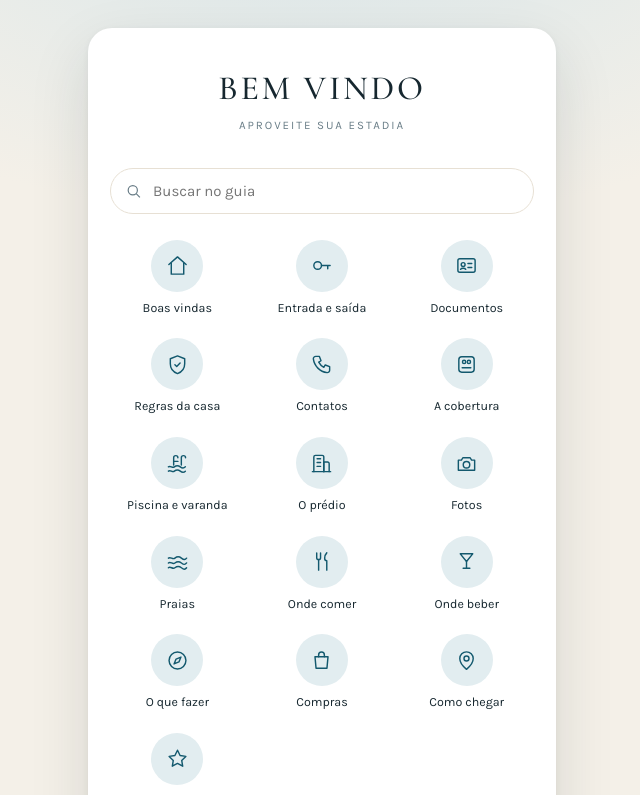
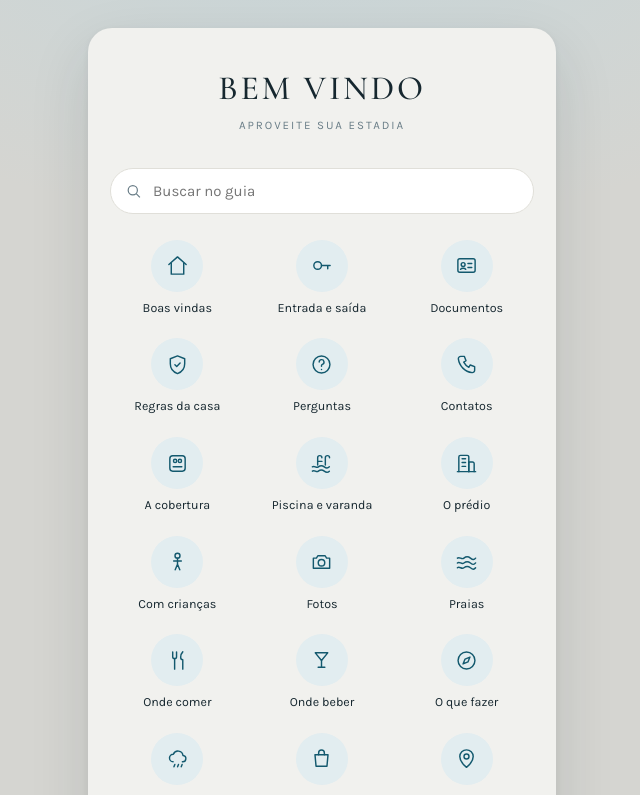
Before and after one commit to villadaserra/villadaserra.github.io, a plain HTML site: page index.html in a window 1280 px wide. Both pictures are taken after a click on the link "ABRIR O GUIA". Shown: the top 795 px of the page, without its empty margins (318-958 px from the left). Drawn offline with nearby package versions, Linux system fonts and the light colour scheme.

Commit message:
Nova capa, fundo cinza, logo no link e tres secoes
- Capa com a foto diurna da piscina e vista da Enseada
- Paleta de fundo cinza, com os cartoes internos em branco
- Favicon e icone de tela inicial com o logo Villa da Serra
- Secoes novas: Perguntas frequentes, Com criancas e Dia de chuva
- Foto nova tambem entra na galeria, as 22 anteriores permanecem

Co-Authored-By: Claude Opus 5 <noreply@anthropic.com>
Claude-Session: https://claude.ai/code/session_01GMdXG9BqtYwftCWHGo2P6Y

```diff
--- a/index.html
+++ b/index.html
@@ -4,19 +4,27 @@
 <meta charset="utf-8">
 <meta name="viewport" content="width=device-width, initial-scale=1">
 <title>Guia do Hóspede Golden Sea</title>
+<link rel="icon" type="image/png" href="logo.png">
+<link rel="apple-touch-icon" href="logo.png">
+<meta name="description" content="Guia do hóspede da Cobertura Golden Sea, na Enseada, Guarujá. Villa da Serra.">
+<meta property="og:title" content="Guia do Hóspede · Cobertura Golden Sea">
+<meta property="og:description" content="Tudo sobre a sua estadia: entrada, wifi, piscina, praias e dicas da Enseada.">
+<meta property="og:image" content="capa.jpg">
+<meta property="og:type" content="website">
 <link rel="preconnect" href="https://fonts.googleapis.com">
 <link rel="preconnect" href="https://fonts.gstatic.com" crossorigin>
 <link href="https://fonts.googleapis.com/css2?family=Cormorant+Garamond:ital,wght@0,400;0,500;0,600;1,400&family=Karla:wght@400;500;600;700&display=swap" rel="stylesheet">
 <style>
 /* Coluna única no formato de celular, mar e areia do Guarujá, serifa só nos títulos */
 :root{
-  --areia:#F4F0E8;
-  --papel:#FFFFFF;
+  --areia:#D5D5D1;
+  --papel:#F1F1EE;
+  --branco:#FFFFFF;
   --tinta:#16272F;
   --suave:#687C86;
   --mar:#13596E;
   --mar-claro:#E2EDF0;
-  --linha:#E7E0D4;
+  --linha:#E0DFD9;
   --preencher-fundo:#FBEEDA;
   --preencher-tinta:#8F5A12;
   --alerta-fundo:#FAE8E8;
@@ -39,7 +47,7 @@ body{
 @media (min-width:720px){
   body{
     background:
-      radial-gradient(900px 500px at 50% -10%, #D8E6EA 0%, rgba(216,230,234,0) 70%),
+      radial-gradient(900px 520px at 50% -10%, #C6D6DA 0%, rgba(198,214,218,0) 70%),
       var(--areia);
     padding:28px 16px;
   }
@@ -144,7 +152,7 @@ body{
   padding:13px 16px 13px 42px;
   border:1px solid var(--linha);
   border-radius:999px;
-  background:var(--papel);
+  background:var(--branco);
 }
 .busca input:focus{outline:2px solid var(--mar);outline-offset:1px;border-color:transparent}
 .grade{
@@ -178,6 +186,7 @@ body{
 
 .cartao-nota{
   margin-top:28px;
+  background:var(--branco);
   border:1px solid var(--linha);
   border-radius:var(--raio);
   padding:16px;
@@ -202,7 +211,7 @@ body{
 }
 .emerg .linha-tels{display:flex;gap:7px;flex-wrap:wrap}
 .emerg a{
-  background:var(--papel);
+  background:var(--branco);
   border-radius:999px;
   padding:6px 12px;
   text-decoration:none;
@@ -215,7 +224,7 @@ body{
 /* ---------- barra das seções ---------- */
 .barra{
   position:sticky;top:0;z-index:5;
-  background:rgba(255,255,255,.94);
+  background:rgba(241,241,238,.93);
   backdrop-filter:blur(8px);
   margin:0 -22px;
   padding:13px 22px;
@@ -288,20 +297,20 @@ body{
 }
 
 /* dados: wifi, senha da porta */
-.dados{border:1px solid var(--linha);border-radius:var(--raio);padding:4px 16px;margin-bottom:15px}
+.dados{background:var(--branco);border:1px solid var(--linha);border-radius:var(--raio);padding:4px 16px;margin-bottom:15px}
 .dados .par{display:flex;justify-content:space-between;align-items:center;gap:12px;padding:12px 0}
 .dados .par + .par{border-top:1px solid var(--linha)}
 .dados .k{font-size:11px;letter-spacing:.14em;text-transform:uppercase;color:var(--suave);flex:0 0 auto}
 .dados .v{font-weight:600;font-size:16px;word-break:break-all;text-align:right;display:flex;align-items:center;gap:9px;justify-content:flex-end;flex-wrap:wrap}
 .copiar{
-  border:1px solid var(--linha);background:var(--papel);color:var(--mar);
+  border:1px solid var(--linha);background:var(--branco);color:var(--mar);
   border-radius:999px;padding:4px 11px;font-family:var(--texto);
   font-size:10.5px;font-weight:700;letter-spacing:.1em;text-transform:uppercase;cursor:pointer;
 }
 .copiar:hover{background:var(--mar-claro)}
 
 /* lugares */
-.lugar{border:1px solid var(--linha);border-radius:var(--raio);padding:15px 16px;margin-bottom:11px}
+.lugar{background:var(--branco);border:1px solid var(--linha);border-radius:var(--raio);padding:15px 16px;margin-bottom:11px}
 .lugar h4{margin:0 0 4px;font-size:16px;font-weight:600}
 .lugar p{margin:0 0 10px;font-size:14px;color:var(--suave);line-height:1.5}
 .lugar a{
@@ -324,6 +333,7 @@ body{
 .navpe{display:flex;gap:9px;margin-top:30px}
 .navpe a{
   flex:1;text-align:center;text-decoration:none;color:var(--mar);
+  background:var(--branco);
   border:1px solid var(--linha);border-radius:999px;padding:11px 8px;
   font-size:11.5px;letter-spacing:.1em;text-transform:uppercase;font-weight:600;
 }
@@ -339,7 +349,7 @@ a:focus-visible,button:focus-visible,input:focus-visible{outline:2px solid var(-
 /* ---------- capa com foto ---------- */
 #capa{padding:0}
 .hero{position:relative;width:100%;aspect-ratio:4/5;overflow:hidden;background:#0E3A48}
-.hero img{width:100%;height:100%;object-fit:cover;display:block}
+.hero img{width:100%;height:100%;object-fit:cover;object-position:center 68%;display:block}
 .hero::after{content:"";position:absolute;inset:0;background:linear-gradient(to bottom,rgba(8,28,36,0) 34%,rgba(8,28,36,.45) 62%,rgba(8,28,36,.86) 100%)}
 .hero-texto{position:absolute;left:0;right:0;bottom:30px;z-index:2;text-align:center;padding:0 22px}
 .hero-texto .capa-titulo{color:#fff;margin:0}
@@ -387,6 +397,9 @@ a:focus-visible,button:focus-visible,input:focus-visible{outline:2px solid var(-
 <symbol id="i-pino" viewBox="0 0 24 24"><path d="M12 21.2s7-5.6 7-11.2a7 7 0 1 0-14 0c0 5.6 7 11.2 7 11.2z"/><circle cx="12" cy="10" r="2.6"/></symbol>
 <symbol id="i-fone" viewBox="0 0 24 24"><path d="M6 3.5h3.7l1.8 4.6-2.4 1.5a12.4 12.4 0 0 0 5.3 5.3l1.5-2.4 4.6 1.8V18a2.5 2.5 0 0 1-2.7 2.5C10.4 19.6 4.4 13.6 3.5 6.2A2.5 2.5 0 0 1 6 3.5z"/></symbol>
 <symbol id="i-estrela" viewBox="0 0 24 24"><path d="M12 3.4l2.7 5.5 6 .9-4.3 4.2 1 6-5.4-2.8-5.4 2.8 1-6L3.3 9.8l6-.9z"/></symbol>
+<symbol id="i-faq" viewBox="0 0 24 24"><circle cx="12" cy="12" r="8.8"/><path d="M9.6 9.4a2.5 2.5 0 1 1 3.3 2.4c-.6.2-.9.8-.9 1.4v.6"/><path d="M12 17.2h.01"/></symbol>
+<symbol id="i-crianca" viewBox="0 0 24 24"><circle cx="12" cy="6" r="2.6"/><path d="M12 8.6v6.2M8 11.4h8M9.6 20.6L12 14.8l2.4 5.8"/></symbol>
+<symbol id="i-chuva" viewBox="0 0 24 24"><path d="M7.4 15.4a3.9 3.9 0 0 1 .3-7.8 5.2 5.2 0 0 1 10 1.2 3.3 3.3 0 0 1-.6 6.6"/><path d="M9.2 18.2l-.9 2.4M13 18.2l-.9 2.4M16.8 18.2l-.9 2.4"/></symbol>
 <symbol id="i-lupa" viewBox="0 0 24 24"><circle cx="11" cy="11" r="6.5"/><path d="M15.8 15.8L21 21"/></symbol>
 <symbol id="i-volta" viewBox="0 0 24 24"><path d="M15 5l-7 7 7 7"/></symbol>
 <symbol id="i-mapa" viewBox="0 0 24 24"><path d="M12 21s7-5.6 7-11.2a7 7 0 1 0-14 0C5 15.4 12 21 12 21z"/><circle cx="12" cy="10" r="2.5"/></symbol>
@@ -397,7 +410,7 @@ a:focus-visible,button:focus-visible,input:focus-visible{outline:2px solid var(-
   <!-- CAPA -->
   <section class="pag ativa" id="capa">
     <div class="hero">
-      <img src="capa.jpg" alt="Piscina da cobertura iluminada ao anoitecer">
+      <img src="capa.jpg" alt="Piscina da cobertura com vista para a praia da Enseada">
       <div class="hero-texto">
         <h1 class="capa-titulo">Bem vindo</h1>
         <div class="capa-sub">guia do hóspede</div>
@@ -461,6 +474,7 @@ a:focus-visible,button:focus-visible,input:focus-visible{outline:2px solid var(-
    pendência. Troque pelo valor real e a etiqueta some sozinha.
    ===================================================================== */
 const FOTOS = [
+  {a:"23", l:"Piscina e vista da Enseada"},
   {a:"01", l:"Piscina da cobertura"},
   {a:"02", l:"Piscina e espreguiçadeira"},
   {a:"03", l:"Área externa ao anoitecer"},
@@ -595,6 +609,35 @@ const GUIA = {
       ]
     },
     {
+      id:"faq", titulo:"Perguntas", icone:"i-faq",
+      blocos:[
+        {t:"h2", v:"Perguntas frequentes"},
+        {t:"h3", v:"A que horas posso chegar?"},
+        {t:"p", v:"A entrada é a partir das 15h e a saída é até as 15h. Cada diária são 24 horas completas."},
+        {t:"h3", v:"O que preciso levar?"},
+        {t:"ul", v:[
+          "Produtos de higiene pessoal.",
+          "Detergente e material de limpeza básica.",
+          "Toalha de praia, porque só fornecemos as de banho.",
+          "Carvão, se for usar a churrasqueira."
+        ]},
+        {t:"h3", v:"Tem troca de roupa de cama e toalha?"},
+        {t:"p", v:"Não durante a estadia. É um jogo de cama e uma toalha por hóspede contratado. A troca só acontece com uma limpeza extra, por R$ 250,00 por hospedagem, agendada com antecedência."},
+        {t:"h3", v:"Preciso limpar antes de sair?"},
+        {t:"p", v:"Não. A limpeza é por nossa conta. Só pedimos que o lixo não fique acumulado e que a louça esteja lavada."},
+        {t:"h3", v:"Posso levar visitas?"},
+        {t:"p", v:"Sim, avisando antes. A visita também precisa ser autorizada na portaria, e todo mundo conta no limite de 10 pessoas da cobertura."},
+        {t:"h3", v:"Posso levar meu pet?"},
+        {t:"p", v:"Sim, um pet de pequeno porte."},
+        {t:"h3", v:"Quantos carros cabem?"},
+        {t:"p", v:"Três, que é o limite de vagas da unidade. Informe modelo, cor e placa de cada um antes de chegar."},
+        {t:"h3", v:"Qual a voltagem das tomadas?"},
+        {t:"p", v:"Tudo na casa é 110V."},
+        {t:"h3", v:"Quem cuida da piscina?"},
+        {t:"p", v:"Temos piscineiro próprio, que mantém a piscina em uso durante toda a estadia. Só não mexa nos registros."}
+      ]
+    },
+    {
       id:"contatos", titulo:"Contatos", icone:"i-fone",
       blocos:[
         {t:"h2", v:"Contatos"},
@@ -696,6 +739,28 @@ const GUIA = {
       ]
     },
     {
+      id:"criancas", titulo:"Com crianças", icone:"i-crianca",
+      blocos:[
+        {t:"h2", v:"Com crianças"},
+        {t:"foto", v:"23", alt:"Piscina da cobertura com vista para a praia"},
+        {t:"h3", v:"Na cobertura"},
+        {t:"ul", v:[
+          "A piscina é privativa e <strong>não tem salva vidas</strong>. Criança na água sempre com um adulto por perto.",
+          "As portas de vidro são sensíveis. Vale combinar antes de não correr perto delas.",
+          "Crianças contam no limite de 10 pessoas e também precisam constar na lista da portaria.",
+          "A mesa grande da área externa comporta a família toda para uma refeição."
+        ]},
+        {t:"h3", v:"Na praia"},
+        {t:"ul", v:[
+          "A Enseada fica em frente ao prédio, com o serviço de praia do condomínio.",
+          "Para mar mais calmo, vale o deslocamento até a Praia das Astúrias.",
+          "Evite o Tombo com crianças pequenas: o mar é aberto e as ondas são fortes."
+        ]},
+        {t:"h3", v:"Passeios"},
+        {t:"p", v:"O Acqua Mundo, na própria Enseada, é a saída certa em dia de chuva ou de sol forte demais."}
+      ]
+    },
+    {
       id:"fotos", titulo:"Fotos", icone:"i-camera",
       blocos:[
         {t:"h2", v:"Fotos"},
@@ -756,6 +821,27 @@ const GUIA = {
           {n:"Centro histórico de Santos", d:"A uma travessia de balsa. Jardins da orla, bondinho e o museu do café."}
         ]},
         {t:"nota", v:"Confira horário e funcionamento antes de ir."}
+      ]
+    },
+    {
+      id:"chuva", titulo:"Dia de chuva", icone:"i-chuva",
+      blocos:[
+        {t:"h2", v:"Dia de chuva"},
+        {t:"p", v:"No litoral chove, e às vezes chove o dia inteiro. Algumas saídas."},
+        {t:"h3", v:"Fora de casa"},
+        {t:"lugares", v:[
+          {n:"Acqua Mundo", d:"Aquário coberto, na própria Enseada. O programa mais prático quando o tempo fecha."},
+          {n:"Outlet Premium Guarujá", d:"Compras cobertas, na rodovia. Rende uma tarde inteira."},
+          {n:"Aquário Municipal de Santos", d:"Do outro lado da balsa, junto à orla de Santos."},
+          {n:"Museu do Café", d:"No centro histórico de Santos, no antigo prédio da Bolsa do Café."}
+        ]},
+        {t:"h3", v:"Dentro da cobertura"},
+        {t:"ul", v:[
+          "A TV da sala tem Netflix e Globoplay já configurados.",
+          "O som da área externa toca pelo Spotify, e a varanda é coberta em boa parte.",
+          "Os aplicativos de entrega costumam atender bem a Enseada."
+        ]},
+        {t:"atencao", v:"<strong>Chuva aqui costuma vir com vento</strong>Feche os guarda sóis assim que o tempo virar. É quando o vidro quebra."}
       ]
     },
     {
```
Also changed, not shown: 23.jpg (added), 23t.jpg (added), capa.jpg, logo.png (added), 1 other file.
